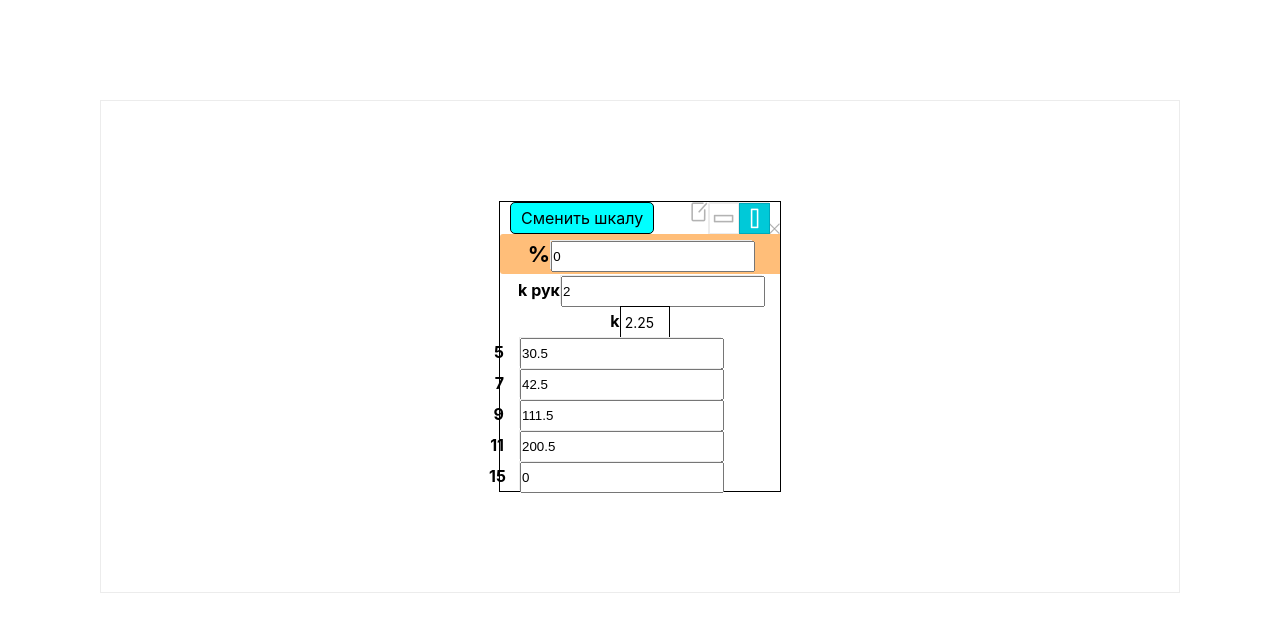
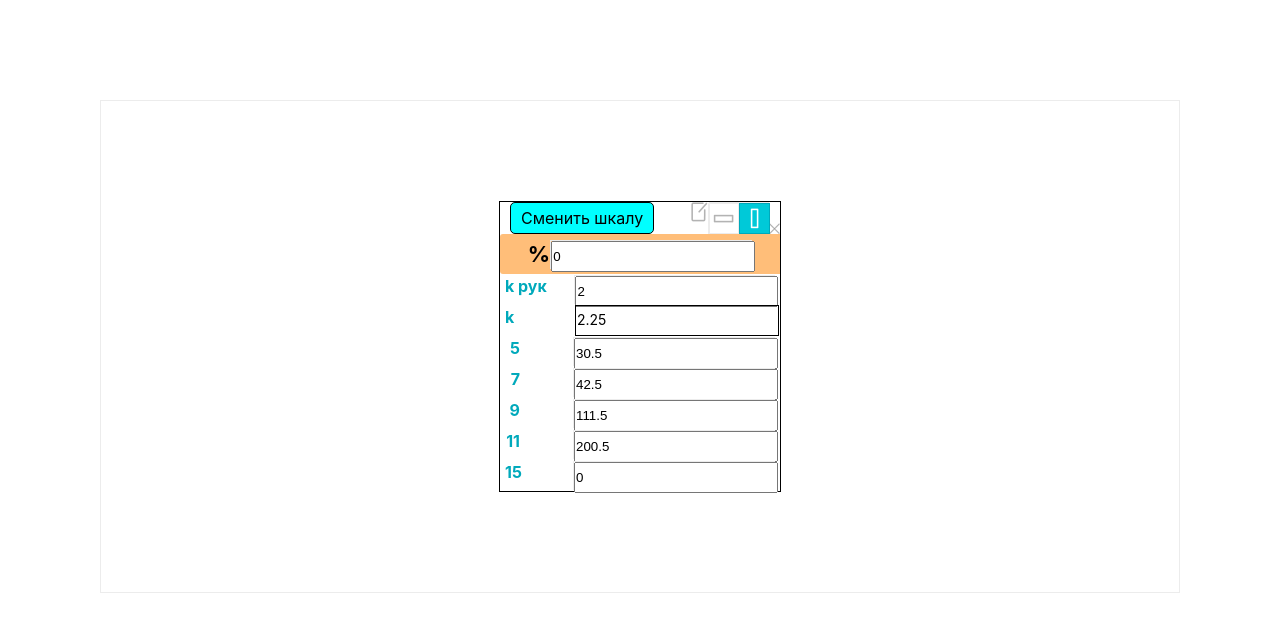
Before and after one commit to Pyarka/Sitef, a React (Create React App) app: page / in a window 1280 px wide. Shown: the top 632 px of the page. Built offline with nearby package versions, Linux system fonts and the light colour scheme.

Commit message:
добавлены правки стилей инпутов

```diff
--- a/src/Components/ScalePopup/ScalePopup.tsx
+++ b/src/Components/ScalePopup/ScalePopup.tsx
@@ -38,6 +38,8 @@ import {
     OrangeNumbersBlockLeft,
     BLockPercent,
     BLockRate,
+    CellsScale,
+    KStyle,
 } from "./ScalePopupStyles";
 
 const ScalePopup = (): ReactElement => {
@@ -172,7 +174,7 @@ const ScalePopup = (): ReactElement => {
     const renderCell = () => {
         return scale.map((scaleItem, i) => {
             return <CellsRow key={test[i]} isVertical={isVertical}>
-                <div>{renderScale(i)}</div>
+                <CellsScale isLong={isVertical}>{renderScale(i)}</CellsScale>
                 <CellsValues>{renderValues(i)}</CellsValues>
             </CellsRow>
         })
@@ -228,26 +230,39 @@ const ScalePopup = (): ReactElement => {
     const renderHeaderBlock = (): ReactElement => {
         return <HeaderBlock>
             <ChangeScaleDiv onClick={() => getData()}>Сменить шкалу</ChangeScaleDiv>
-            <ToggleEdit onClick={() => setEditingScale(!isEditingScale)}/>
+            <ToggleEdit onClick={() => {
+                if(!isEditingScale) {
+                    setEditingScale(!isEditingScale);
+                }
+            }
+            }/>
             {renderToggleBlock()}
             <CloseButton/>
         </HeaderBlock>
     }
 
     const renderScaleContent = (): ReactElement => {
+        //Rate (margin: ${({isNear}: {isNear: boolean}) => isNear?"3px 0 0 0" :"3px 7px 0 0"};
+        // isNear={isVertical})
         return (
             <>
                 <CellsRow isVertical={isVertical}>
-                    k рук
+                    <CellsScale isLong={isVertical}>k рук</CellsScale>
                     <NumberBox isLong={isVertical}
                                value={headRate}
                                onChange={(value) => setHeadRate(value)}
                                onBlur={(value) => setHeadRate(value)}/>
                 </CellsRow>
-                <CellsRow isVertical={isVertical}>
-                    k
-                    <Rate>{rate}</Rate>
+                <KStyle>
+                    <CellsRow isVertical={isVertical}>
+                    <CellsScale isLong={isVertical}>
+                        k
+                    </CellsScale>
+
+                    <Rate  isLong={isVertical}  >{rate}</Rate>
                 </CellsRow>
+                </KStyle>
+
                 <CellsContainer isVertical={isVertical}>{renderCell()}</CellsContainer>
             </>
         )
--- a/src/Components/ScalePopup/ScalePopupStyles.ts
+++ b/src/Components/ScalePopup/ScalePopupStyles.ts
@@ -149,19 +149,24 @@ export const ChangeScaleDiv = styled.div`
     justify-content: center;
 `;
 
+export const KStyle = styled.div `
+    width: auto;
+    display: flex;
+    justify-content: space-between;
+`;
+
 export const Rate = styled.div`
     display: flex;
     flex-shrink: 0;
-    width: 40px;
-    height: 22px;
+    width: ${({isLong}: {isLong: boolean}) => isLong? "200px" :"45px"};
+    height: 27px;
     border: 0.5px solid black;
     color: black;
     font-size: 14px;
     font-weight: normal;
     justify-content: start;
-    padding: 4px 4px 5px 4px;
+    padding: 0 1px 2px 1px;
     align-items: center;
-    margin: 4px 0 0 0;
 `;
 
 export const Save = styled.div`
@@ -228,6 +233,7 @@ export const ToggleBlockActive = styled(ToggleBox)`
 export const ScaleColumn = styled.div`
     display: flex;
     flex-direction: column;
+    color: #00a9bb;
 `;
 
 export const ToggleBlockNotActive = styled(ToggleBox)`
@@ -242,9 +248,14 @@ export const ToggleBlock = styled.div`
 `;
 
 export const CellsContainer = styled.div`
-    width: 210px;
+    width: 100%;
     display: flex;
     flex-direction: ${({isVertical}: { isVertical: boolean }) => !isVertical ? "row" : "column"};
+`;
+
+export const CellsScale = styled.div `
+    width: ${({isLong}: {isLong: boolean}) => isLong? "70px" :""};
+    height: ${({isLong}: {isLong: boolean}) => isLong? "27px" :""};
 `;
 
 export const CellsRow = styled.div`
```
